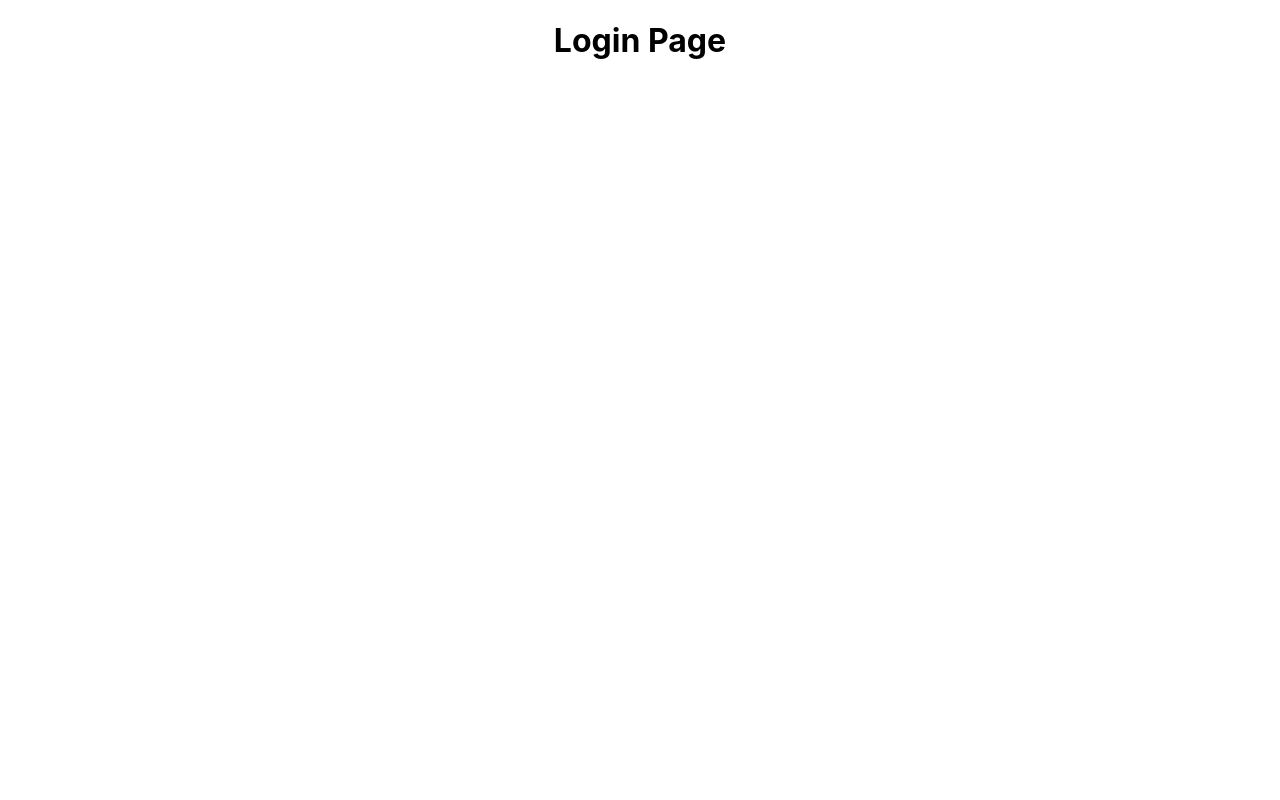
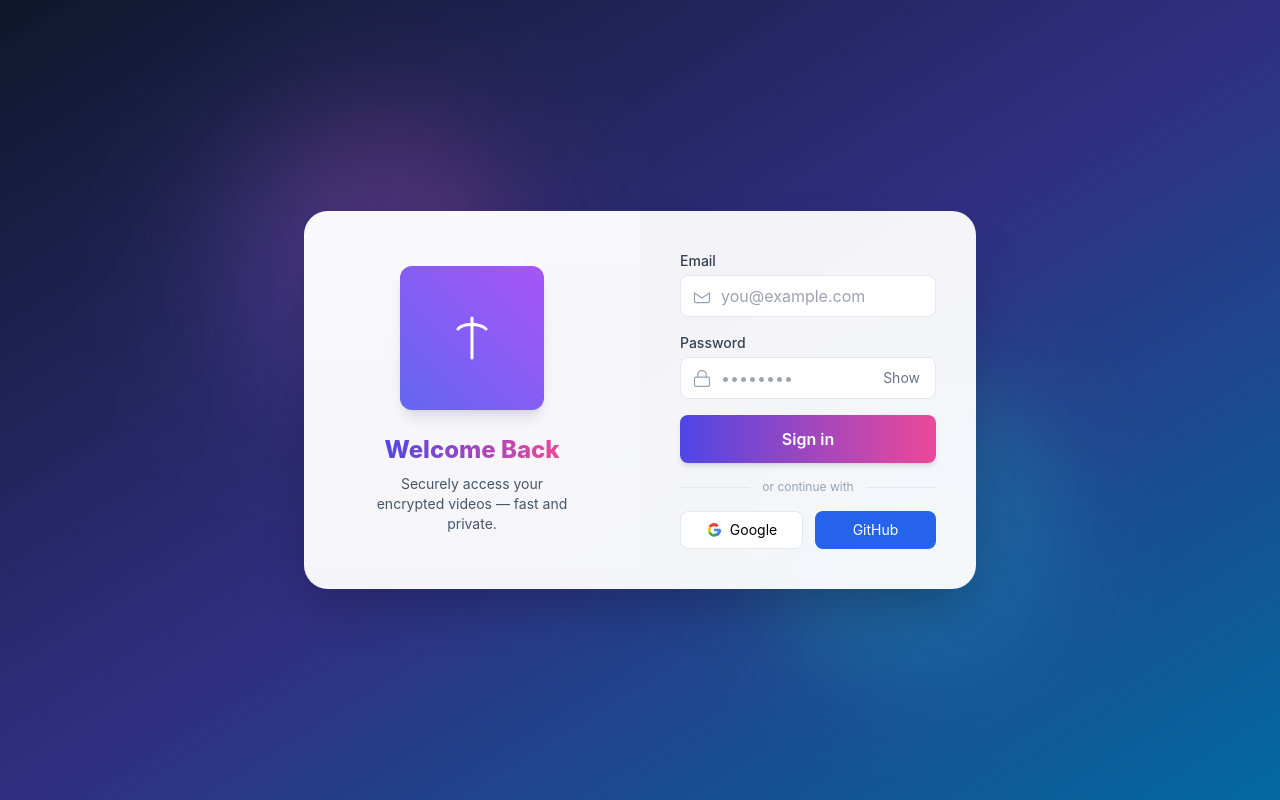
Before and after one commit to Mizanur2001/Encrypted_Video_Player_Frontend, a React (Create React App) app: page /auth/login in a window 1280 px wide. Built offline with nearby package versions, Linux system fonts and the light colour scheme.

Commit message:
feat: create login page

```diff
--- a/src/index.css
+++ b/src/index.css
@@ -11,3 +11,7 @@ code {
   font-family: source-code-pro, Menlo, Monaco, Consolas, 'Courier New',
     monospace;
 }
+
+@tailwind base;
+@tailwind components;
+@tailwind utilities;
--- a/src/pages/auth/Login.jsx
+++ b/src/pages/auth/Login.jsx
@@ -1,9 +1,132 @@
+import React, { useState } from "react";
+
 const Login = () => {
+    const [email, setEmail] = useState("");
+    const [password, setPassword] = useState("");
+    const [error, setError] = useState("");
+    const [showPassword, setShowPassword] = useState(false);
+
+    const handleSubmit = (e) => {
+        e.preventDefault();
+        if (!email || !password) {
+            setError("Please enter both email and password.");
+            return;
+        }
+        setError("");
+        // TODO: Add authentication logic here
+        alert("Login successful!");
+    };
+
     return (
-        <h1 className="text-3xl font-bold underline">
-            Login Page
-        </h1>
-    )
-}
+        <div className="min-h-screen overflow-x-hidden flex items-center justify-center bg-gradient-to-br from-slate-900 via-indigo-900 to-sky-700 px-4">
+            <div className="relative w-full max-w-2xl mx-auto">
+                {/* decorative blurred shapes - show only on large screens to avoid responsive overflow */}
+                <div className="hidden lg:block absolute -left-20 -top-24 w-72 h-72 bg-gradient-to-tr from-indigo-500 to-pink-500 opacity-30 rounded-full filter blur-3xl transform rotate-12 pointer-events-none will-change-transform"></div>
+                <div className="hidden lg:block absolute -right-24 -bottom-24 w-80 h-80 bg-gradient-to-br from-emerald-400 to-sky-500 opacity-20 rounded-full filter blur-2xl transform -rotate-6 pointer-events-none will-change-transform"></div>
 
-export default Login
+                <div className="relative bg-white/95 dark:bg-slate-800/80 backdrop-blur-md rounded-3xl shadow-2xl overflow-hidden grid md:grid-cols-2">
+                    {/* Left side - branding */}
+                    <div className="hidden md:flex flex-col items-center justify-center p-10 bg-gradient-to-b from-white/40 to-white/10">
+                        <div className="w-36 h-36 rounded-xl bg-gradient-to-tr from-indigo-500 to-purple-500 flex items-center justify-center shadow-lg">
+                            <svg width="48" height="48" viewBox="0 0 24 24" fill="none" aria-hidden>
+                                <path d="M12 2v20" stroke="white" strokeWidth="1.5" strokeLinecap="round" strokeLinejoin="round" />
+                                <path d="M5 7.5c2.5-3 11-3 14 0" stroke="white" strokeWidth="1.5" strokeLinecap="round" strokeLinejoin="round" />
+                            </svg>
+                        </div>
+                        <h3 className="mt-6 text-2xl font-extrabold text-slate-900 dark:text-white bg-clip-text text-transparent bg-gradient-to-r from-indigo-600 to-pink-500">Welcome Back</h3>
+                        <p className="mt-2 text-sm text-slate-600 dark:text-slate-300 text-center px-6">Securely access your encrypted videos — fast and private.</p>
+                    </div>
+
+                    {/* Right side - form */}
+                    <div className="p-8 md:p-10 text-left">
+                        <h2 className="text-2xl font-bold text-slate-900 dark:text-white md:hidden mb-1">Welcome Back</h2>
+                        <p className="text-sm text-slate-600 dark:text-slate-300 mb-6 md:hidden">Sign in to your account</p>
+
+                        <form onSubmit={handleSubmit} className="space-y-4 text-left">
+                            <div>
+                                <label htmlFor="email" className="block text-sm font-medium text-slate-700 dark:text-slate-200 mb-1 text-left">Email</label>
+                                <div className="relative">
+                                    <span className="absolute inset-y-0 left-0 pl-3 flex items-center text-slate-400">
+                                        {/* simpler envelope icon */}
+                                        <svg className="w-5 h-5" viewBox="0 0 24 24" fill="none" stroke="currentColor" xmlns="http://www.w3.org/2000/svg" aria-hidden>
+                                            <path d="M3 8.5V18a2 2 0 0 0 2 2h14a2 2 0 0 0 2-2V8.5" strokeWidth="1.5" strokeLinecap="round" strokeLinejoin="round"/>
+                                            <path d="M3 8.5l9 6 9-6" strokeWidth="1.5" strokeLinecap="round" strokeLinejoin="round"/>
+                                        </svg>
+                                    </span>
+                                    <input
+                                        type="email"
+                                        id="email"
+                                        className="pl-10 pr-3 py-2 w-full border border-slate-200 rounded-lg focus:outline-none focus:ring-2 focus:ring-indigo-400 focus:border-transparent bg-white text-left"
+                                        value={email}
+                                        onChange={(e) => setEmail(e.target.value)}
+                                        placeholder="you@example.com"
+                                        autoComplete="email"
+                                    />
+                                </div>
+                            </div>
+
+                            <div>
+                                <label htmlFor="password" className="block text-sm font-medium text-slate-700 dark:text-slate-200 mb-1 text-left">Password</label>
+                                <div className="relative">
+                                    <span className="absolute inset-y-0 left-0 pl-3 flex items-center text-slate-400">
+                                        <svg className="w-5 h-5" fill="none" stroke="currentColor" viewBox="0 0 24 24"><rect x="3" y="11" width="18" height="11" rx="2" strokeWidth="1.5" strokeLinecap="round" strokeLinejoin="round" /><path d="M7 11V8a5 5 0 0110 0v3" strokeWidth="1.5" strokeLinecap="round" strokeLinejoin="round" /></svg>
+                                    </span>
+                                    <input
+                                        type={showPassword ? "text" : "password"}
+                                        id="password"
+                                        className="pl-10 pr-28 py-2 w-full border border-slate-200 rounded-lg focus:outline-none focus:ring-2 focus:ring-indigo-400 focus:border-transparent bg-white text-left"
+                                        value={password}
+                                        onChange={(e) => setPassword(e.target.value)}
+                                        placeholder="••••••••"
+                                        autoComplete="current-password"
+                                    />
+                                    <button
+                                        type="button"
+                                        onClick={() => setShowPassword(!showPassword)}
+                                        className="absolute right-2 top-1/2 -translate-y-1/2 text-sm text-slate-500 px-2 py-1 rounded hover:bg-slate-100"
+                                        aria-label={showPassword ? "Hide password" : "Show password"}
+                                    >
+                                        {showPassword ? "Hide" : "Show"}
+                                    </button>
+                                </div>
+                            </div>
+
+                            {error && <div className="text-red-500 text-sm text-center">{error}</div>}
+
+                            <button
+                                type="submit"
+                                className="w-full py-3 bg-gradient-to-r from-indigo-600 to-pink-500 text-white font-semibold rounded-lg shadow-md hover:scale-[1.01] transform transition"
+                            >
+                                Sign in
+                            </button>
+
+                            <div className="flex items-center gap-3">
+                                <hr className="flex-1 border-slate-200" />
+                                <span className="text-xs text-slate-400">or continue with</span>
+                                <hr className="flex-1 border-slate-200" />
+                            </div>
+
+                            <div className="flex gap-3">
+                                <button type="button" className="flex-1 py-2 px-3 bg-white border border-slate-200 rounded-lg hover:shadow-sm flex items-center justify-center gap-2 text-sm">
+                                    {/* cleaner Google "G" mark */}
+                                    <svg className="w-4 h-4" viewBox="0 0 24 24" xmlns="http://www.w3.org/2000/svg" aria-hidden>
+                                        <path fill="#4285F4" d="M21.6 12.2c0-.7-.1-1.3-.2-1.9H12v3.6h5.6c-.2 1.1-1 2.6-2.6 3.4v2.8h4.2c2.5-2.3 3.8-5.8 3.8-9.9z"/>
+                                        <path fill="#34A853" d="M12 22c2.7 0 5-0.9 6.6-2.5l-4-2.6c-0.9 0.6-2 1-3 1-2.3 0-4.2-1.6-4.9-3.8H3.9v2.4C5.6 19.9 8.6 22 12 22z"/>
+                                        <path fill="#FBBC05" d="M7.1 14.1c-0.2-0.6-0.3-1.2-0.3-1.8s0.1-1.2 0.3-1.8V8.1H3.9C3.4 9.4 3 10.6 3 12s0.4 2.6 0.9 3.9l3.2-1.8z"/>
+                                        <path fill="#EA4335" d="M12 6.5c1.5 0 2.9 0.5 4 1.5l3-3C17 2.5 14.7 1.5 12 1.5 8.6 1.5 5.6 3.6 3.9 6.1l3.2 2.4C7.8 7.9 9.7 6.5 12 6.5z"/>
+                                    </svg>
+                                    Google
+                                </button>
+                                <button type="button" className="flex-1 py-2 px-3 bg-blue-600 text-white rounded-lg hover:opacity-95 text-sm">
+                                    GitHub
+                                </button>
+                            </div>
+                        </form>
+                    </div>
+                </div>
+            </div>
+        </div>
+    );
+};
+
+export default Login;
```
